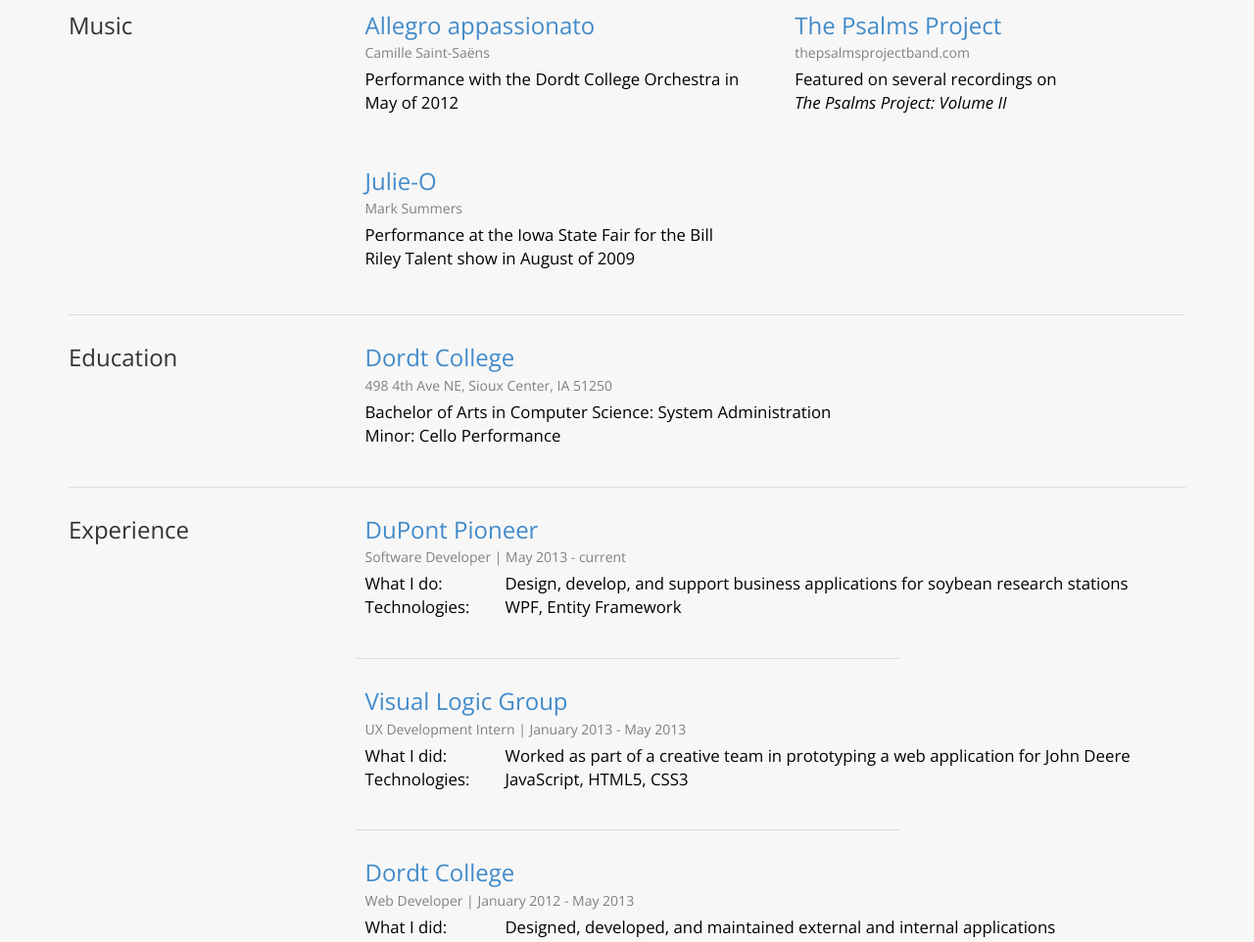
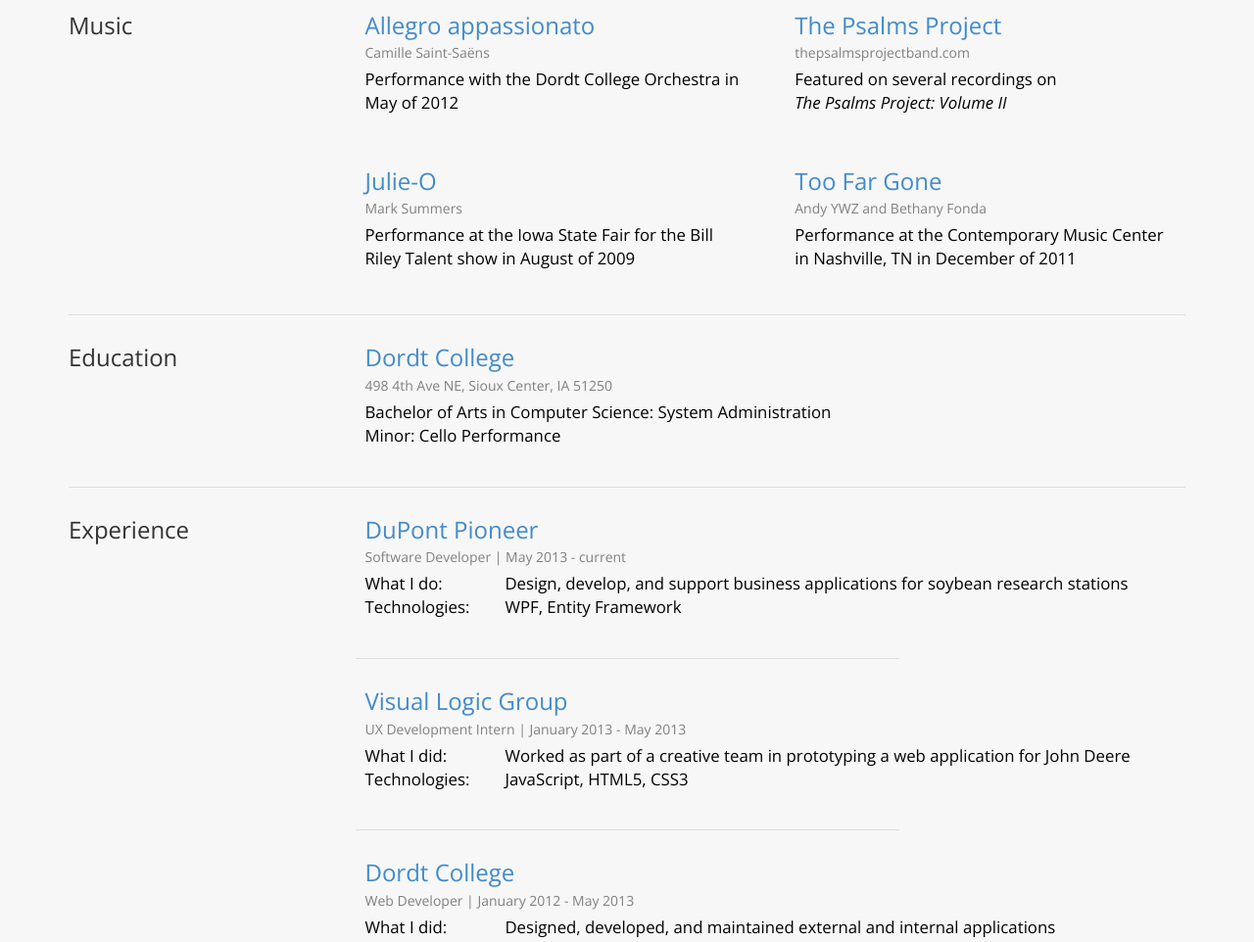
Before and after one commit to nfriend/Website-2.0, a plain HTML site: page index.html in a window 1280 px wide. Shown: the part 886-1848 px from the top of the page at 98% size. Drawn offline with nearby package versions, Linux system fonts and the light colour scheme.

Commit message:
added additional link to music section

```diff
--- a/index.html
+++ b/index.html
@@ -287,6 +287,16 @@
                             </div>
                         </a>
                     </div>
+
+                    <div class="col-md-6 col-sm-12 project">
+                        <a href="http://youtu.be/hDREc9VR60A">
+                            <div class="link-item-container initial-flash">
+                                <h3>Too Far Gone</h3>
+                                <div class="quiet heading-subtitle">Andy YWZ and Bethany Fonda</div>
+                                <p class="ignore-link-color">Performance at the Contemporary Music Center in Nashville, TN in December of 2011</p>
+                            </div>
+                        </a>
+                    </div>
                 </div>
             </div>
         </div>
```
